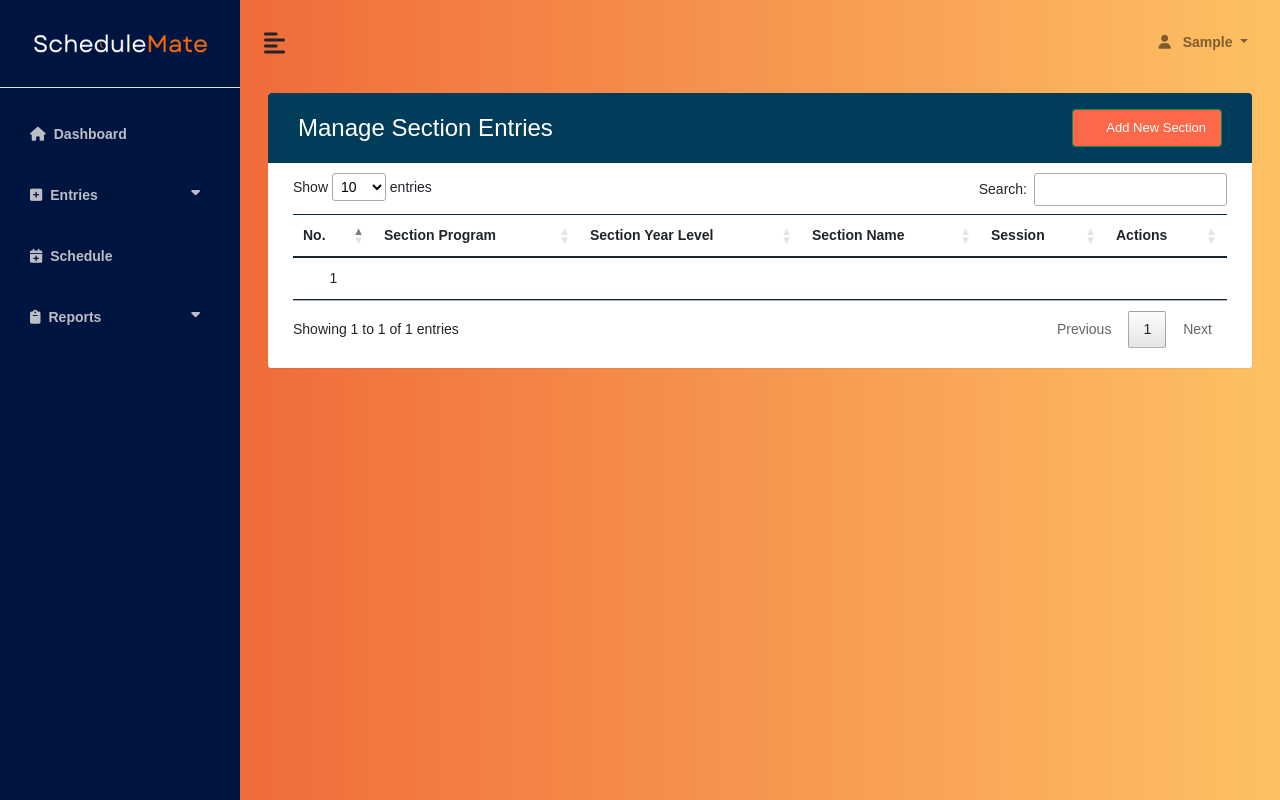
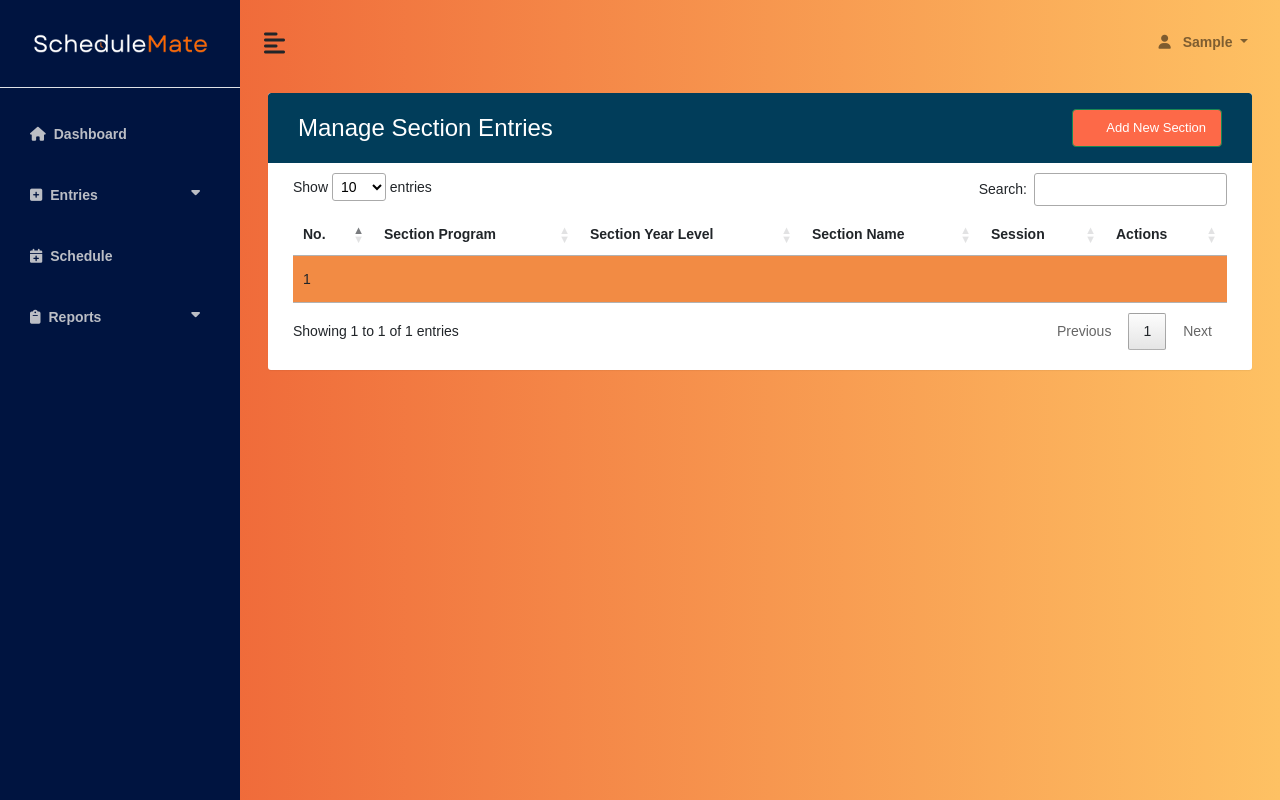
Before and after one commit to YannyAsh/Schedulemate_Final, a PHP site: page /section_index.php in a window 1280 px wide. Run offline with PHP 8.4, Linux system fonts and the light colour scheme; the visitor is signed in with stand-in values (Sample User, id 1); tables that the repository leaves empty or names only in its code hold one stand-in row (values such as "Sample post"); data that the repository does not hold is empty; some libraries are stand-ins or nearby versions.

Commit message:
section color table

```diff
--- a/include/header.php
+++ b/include/header.php
@@ -40,6 +40,14 @@ if ($Sessposition == "dean") {
     <!-- table style -->
     <link rel="stylesheet" href="CSS/content.css" />
     <title>Schedulemate</title>
+    <style>
+        table.dataTable tbody tr.myeven{
+            background-color:lightblue;
+        }
+        table.dataTable tbody tr.myodd{
+            background-color:#ff9248 ;
+        }
+    </style>
 </head>
 
 <body>
--- a/section_index.php
+++ b/section_index.php
@@ -45,7 +45,7 @@ include 'include/header.php';
                                 </div>
                             </div>
                             <div class="table-responsive">
-                                <table id="myTable" class="table table-hover">
+                                <table id="myTable" class="table-striped">
                                     <thead>
                                         <tr>
                                             <th>No.</th>
@@ -387,7 +387,17 @@ include 'include/header.php';
 <script src="https://cdn.datatables.net/2.0.5/js/dataTables.min.js"></script>
 <script>
 $(document).ready(function() {
-    var table = $('#myTable').DataTable();
+    var table = $('#myTable').DataTable({
+        "rowCallback": function( row, data, index ) {
+            if(index%2 == 0){
+                $(row).removeClass('myodd myeven');
+                $(row).addClass('myodd');
+            }else{
+                $(row).removeClass('myodd myeven');
+                 $(row).addClass('myeven');
+            }
+          }
+    });
 
     // Loop through each table row
     table.rows().every(function() {
```
